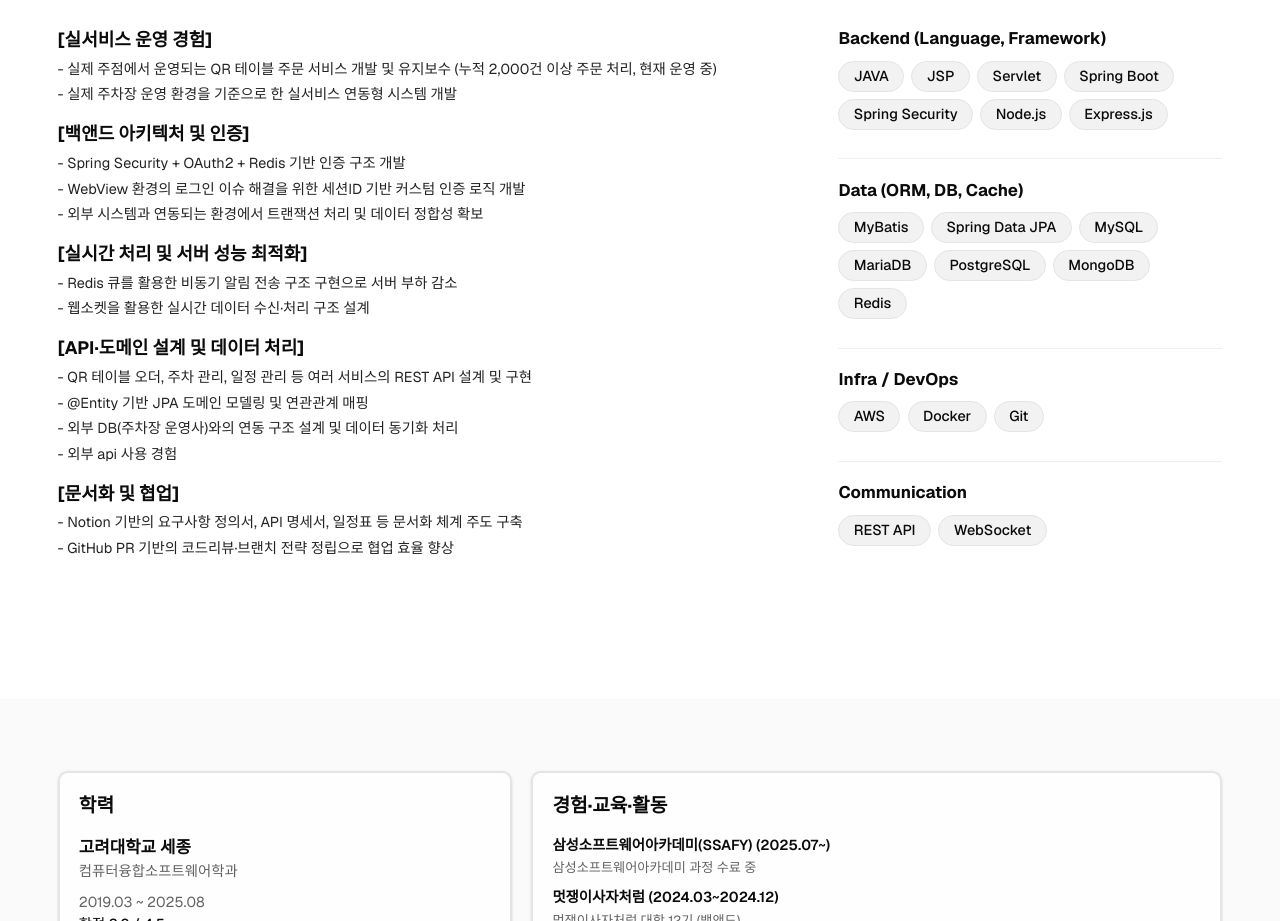
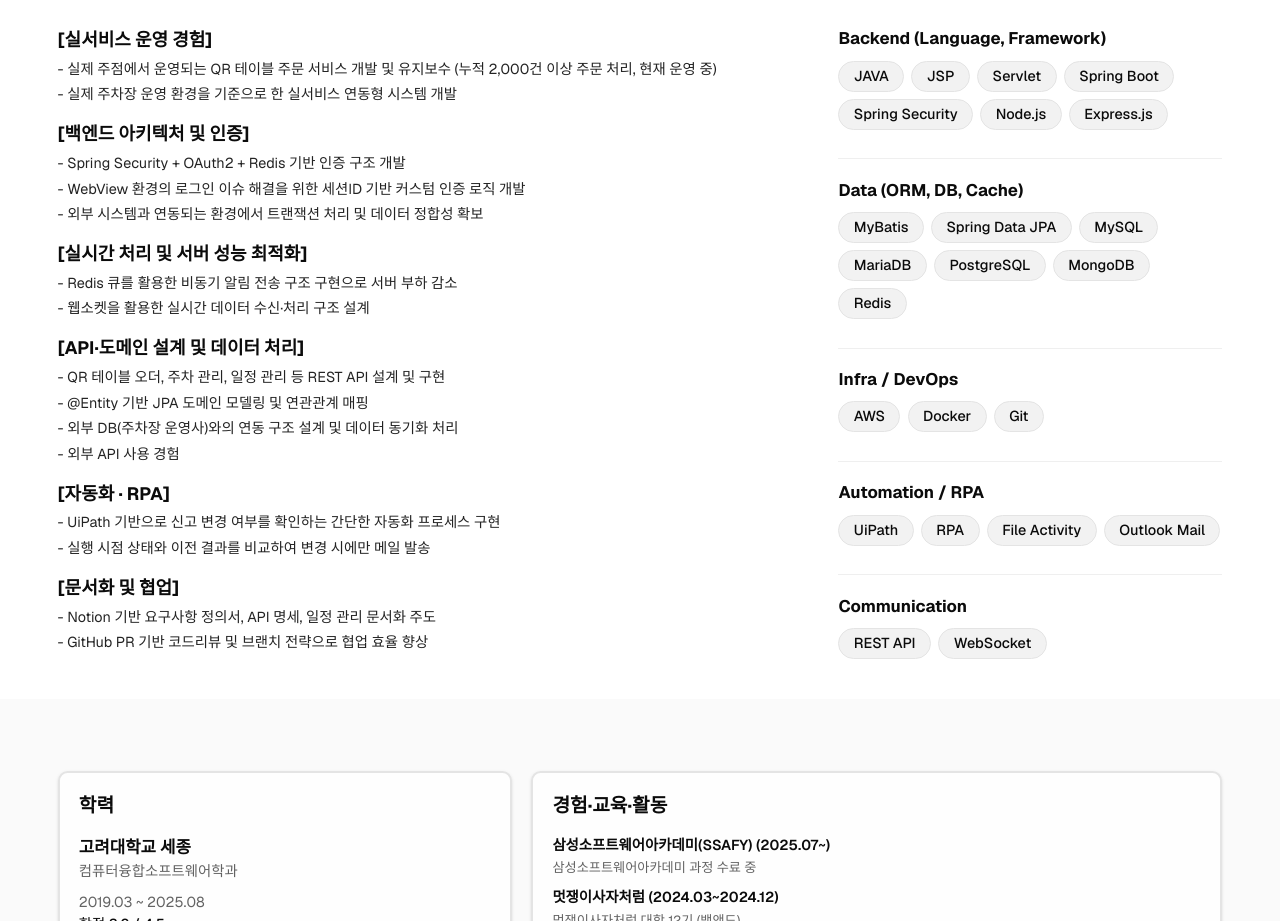
Before and after one commit to dgsim126/donggeun, a Next.js app: page / in a window 1280 px wide. Shown: the part 1600-2521 px from the top of the page. Built offline with nearby package versions, Linux system fonts and the light colour scheme.

Commit message:
feat: done

```diff
--- a/app/page.tsx
+++ b/app/page.tsx
@@ -174,18 +174,21 @@ export default function HomePage() {
     <div className="grid lg:grid-cols-[1fr_320px] gap-6 lg:gap-10">
       <div className="space-y-3">
         <div>
-                  <h3 className="text-sm md:text-[15px] font-bold mb-1 text-foreground">[실서비스 운영 경험]</h3>
+          <h3 className="text-sm md:text-[15px] font-bold mb-1 text-foreground">
+            [실서비스 운영 경험]
+          </h3>
           <ul className="space-y-0.5 text-[11px] md:text-xs text-foreground/90 leading-relaxed">
             <li>
-                      - 실제 주점에서 운영되는 QR 테이블 주문 서비스 개발 및 유지보수 (누적 2,000건 이상 주문 처리, 현재
-                      운영 중)
+              - 실제 주점에서 운영되는 QR 테이블 주문 서비스 개발 및 유지보수 (누적 2,000건 이상 주문 처리, 현재 운영 중)
             </li>
             <li>- 실제 주차장 운영 환경을 기준으로 한 실서비스 연동형 시스템 개발</li>
           </ul>
         </div>
 
         <div>
-                  <h3 className="text-sm md:text-[15px] font-bold mb-1 text-foreground">[백앤드 아키텍처 및 인증]</h3>
+          <h3 className="text-sm md:text-[15px] font-bold mb-1 text-foreground">
+            [백엔드 아키텍처 및 인증]
+          </h3>
           <ul className="space-y-0.5 text-[11px] md:text-xs text-foreground/90 leading-relaxed">
             <li>- Spring Security + OAuth2 + Redis 기반 인증 구조 개발</li>
             <li>- WebView 환경의 로그인 이슈 해결을 위한 세션ID 기반 커스텀 인증 로직 개발</li>
@@ -194,7 +197,9 @@ export default function HomePage() {
         </div>
 
         <div>
-                  <h3 className="text-sm md:text-[15px] font-bold mb-1 text-foreground">[실시간 처리 및 서버 성능 최적화]</h3>
+          <h3 className="text-sm md:text-[15px] font-bold mb-1 text-foreground">
+            [실시간 처리 및 서버 성능 최적화]
+          </h3>
           <ul className="space-y-0.5 text-[11px] md:text-xs text-foreground/90 leading-relaxed">
             <li>- Redis 큐를 활용한 비동기 알림 전송 구조 구현으로 서버 부하 감소</li>
             <li>- 웹소켓을 활용한 실시간 데이터 수신·처리 구조 설계</li>
@@ -202,29 +207,44 @@ export default function HomePage() {
         </div>
 
         <div>
-                  <h3 className="text-sm md:text-[15px] font-bold mb-1 text-foreground">[API·도메인 설계 및 데이터 처리]</h3>
+          <h3 className="text-sm md:text-[15px] font-bold mb-1 text-foreground">
+            [API·도메인 설계 및 데이터 처리]
+          </h3>
           <ul className="space-y-0.5 text-[11px] md:text-xs text-foreground/90 leading-relaxed">
-                    <li>- QR 테이블 오더, 주차 관리, 일정 관리 등 여러 서비스의 REST API 설계 및 구현</li>
+            <li>- QR 테이블 오더, 주차 관리, 일정 관리 등 REST API 설계 및 구현</li>
             <li>- @Entity 기반 JPA 도메인 모델링 및 연관관계 매핑</li>
             <li>- 외부 DB(주차장 운영사)와의 연동 구조 설계 및 데이터 동기화 처리</li>
-                    <li>- 외부 api 사용 경험</li>
+            <li>- 외부 API 사용 경험</li>
           </ul>
         </div>
 
+        {/* ✅ RPA 추가된 부분 */}
         <div>
-                  <h3 className="text-sm md:text-[15px] font-bold mb-1 text-foreground">[문서화 및 협업]</h3>
+          <h3 className="text-sm md:text-[15px] font-bold mb-1 text-foreground">
+            [자동화 · RPA]
+          </h3>
           <ul className="space-y-0.5 text-[11px] md:text-xs text-foreground/90 leading-relaxed">
-                    <li>- Notion 기반의 요구사항 정의서, API 명세서, 일정표 등 문서화 체계 주도 구축</li>
-                    <li>- GitHub PR 기반의 코드리뷰·브랜치 전략 정립으로 협업 효율 향상</li>
+            <li>- UiPath 기반으로 신고 변경 여부를 확인하는 간단한 자동화 프로세스 구현</li>
+            <li>- 실행 시점 상태와 이전 결과를 비교하여 변경 시에만 메일 발송</li>
+          </ul>
+        </div>
+
+
+
+        <div>
+          <h3 className="text-sm md:text-[15px] font-bold mb-1 text-foreground">
+            [문서화 및 협업]
+          </h3>
+          <ul className="space-y-0.5 text-[11px] md:text-xs text-foreground/90 leading-relaxed">
+            <li>- Notion 기반 요구사항 정의서, API 명세, 일정 관리 문서화 주도</li>
+            <li>- GitHub PR 기반 코드리뷰 및 브랜치 전략으로 협업 효율 향상</li>
           </ul>
         </div>
       </div>
 
+      {/* 오른쪽 기술 스택 */}
       <div>
-
-
         <div className="space-y-6">
-  {/* Language */}
           <section>
             <h3 className="text-xs md:text-sm font-bold text-foreground mb-2">
               Backend (Language, Framework)
@@ -239,10 +259,9 @@ export default function HomePage() {
               <TechBadge>Express.js</TechBadge>
             </div>
           </section>
+
           <hr className="my-4 border-border/60" />
 
-
-  {/* Data Access */}
           <section>
             <h3 className="text-xs md:text-sm font-bold text-foreground mb-2">
               Data (ORM, DB, Cache)
@@ -257,9 +276,9 @@ export default function HomePage() {
               <TechBadge>Redis</TechBadge>
             </div>
           </section>
+
           <hr className="my-4 border-border/60" />
 
-  {/* Build */}
           <section>
             <h3 className="text-xs md:text-sm font-bold text-foreground mb-2">
               Infra / DevOps
@@ -270,9 +289,23 @@ export default function HomePage() {
               <TechBadge>Git</TechBadge>
             </div>
           </section>
+
           <hr className="my-4 border-border/60" />
 
-  {/* Communication */}
+          <section>
+            <h3 className="text-xs md:text-sm font-bold text-foreground mb-2">
+              Automation / RPA
+            </h3>
+            <div className="flex flex-wrap gap-1.5">
+              <TechBadge>UiPath</TechBadge>
+              <TechBadge>RPA</TechBadge>
+              <TechBadge>File Activity</TechBadge>
+              <TechBadge>Outlook Mail</TechBadge>
+            </div>
+          </section>
+
+          <hr className="my-4 border-border/60" />
+
           <section>
             <h3 className="text-xs md:text-sm font-bold text-foreground mb-2">
               Communication
@@ -283,12 +316,11 @@ export default function HomePage() {
             </div>
           </section>
         </div>
-
       </div>
-
     </div>
   </div>
 </section>
+
 
         {/* Page 4: 정보 */}
         <section
@@ -538,11 +570,6 @@ export default function HomePage() {
               </Link>
             </div>
 
-
-
-
-
-
             <div className="space-y-5">
               <div className="border-2 border-border rounded-xl p-4 flex flex-col md:flex-row gap-4 bg-background shadow-sm hover:shadow-md transition-shadow">
                 <div className="flex-1">
--- a/app/portfolio/uipath/page.tsx
+++ b/app/portfolio/uipath/page.tsx
@@ -1,7 +1,7 @@
 "use client"
 
 import Link from "next/link"
-import { PortfolioNavigation } from "@/components/portfolio-navigation"
+import { UiPathNavigation } from "@/components/uipath-navigation"
 import { useEffect } from "react"
 
 export default function UiPathPage() {
@@ -11,7 +11,8 @@ export default function UiPathPage() {
 
   return (
     <div className="page-zoom">
-      <PortfolioNavigation />
+      <UiPathNavigation />
+
 
       <main className="min-h-screen bg-background pt-14">
         <div className="max-w-5xl mx-auto py-12 px-4 sm:px-6 lg:px-8">
@@ -20,6 +21,7 @@ export default function UiPathPage() {
           </Link>
 
           {/* SECTION 1: HERO / OVERVIEW */}
+          <section id="service" className="scroll-mt-20">
           <div className="grid md:grid-cols-3 gap-6 mb-10 bg-white p-6 sm:p-8 rounded-lg">
             <div className="md:col-span-2">
               <h1 className="text-3xl sm:text-4xl font-bold mb-3">UiPath</h1>
@@ -63,6 +65,7 @@ export default function UiPathPage() {
               </div>
             </div>
           </div>
+          </section>
 
           {/* SECTION 2: PROJECT OVERVIEW */}
           <section id="overview" className="mb-10 bg-gray-50 p-6 sm:p-8 rounded-lg scroll-mt-16">
--- /dev/null
+++ b/components/uipath-navigation.tsx
@@ -0,0 +1,66 @@
+"use client"
+
+import { useEffect, useState } from "react"
+
+const sections = [
+  { id: "service", label: "서비스 설명" },
+  { id: "overview", label: "프로젝트 개요" },
+  { id: "flow", label: "동작 흐름" },
+  { id: "tech", label: "사용 기술" },
+]
+
+export function UiPathNavigation() {
+  const [activeSection, setActiveSection] = useState(sections[0].id)
+
+  useEffect(() => {
+    const handleScroll = () => {
+      // ✅ 네비 높이만큼 오프셋(너희 공통 nav와 동일: h-12 / sm:h-14)
+      const offset = window.innerWidth >= 640 ? 120 : 110
+      const scrollPosition = window.scrollY + offset
+
+      for (let i = sections.length - 1; i >= 0; i--) {
+        const el = document.getElementById(sections[i].id)
+        if (el && el.offsetTop <= scrollPosition) {
+          setActiveSection(sections[i].id)
+          break
+        }
+      }
+    }
+
+    window.addEventListener("scroll", handleScroll, { passive: true })
+    handleScroll()
+    return () => window.removeEventListener("scroll", handleScroll)
+  }, [])
+
+  const scrollToSection = (id: string) => {
+    const el = document.getElementById(id)
+    if (!el) return
+
+    // ✅ scrollIntoView는 상단 네비에 가려질 수 있어서, offset 스크롤로 처리
+    const y = el.getBoundingClientRect().top + window.scrollY
+    const navH = window.innerWidth >= 640 ? 56 : 48 // sm:h-14 / 기본 h-12
+    window.scrollTo({ top: y - navH - 18, behavior: "smooth" })
+  }
+
+  return (
+    <nav className="fixed top-0 left-0 right-0 z-50 bg-background/80 backdrop-blur-sm border-b border-border">
+      <div className="max-w-5xl mx-auto px-4 sm:px-6 lg:px-8">
+        <div className="flex items-center justify-center gap-2 sm:gap-4 md:gap-8 h-12 sm:h-14">
+          {sections.map((s) => (
+            <button
+              key={s.id}
+              onClick={() => scrollToSection(s.id)}
+              className={`text-xs sm:text-sm font-medium transition-colors px-2 sm:px-3 py-1 rounded ${
+                activeSection === s.id
+                  ? "text-blue-600 bg-blue-50"
+                  : "text-muted-foreground hover:text-foreground"
+              }`}
+            >
+              {s.label}
+            </button>
+          ))}
+        </div>
+      </div>
+    </nav>
+  )
+}
```
Lines whose indentation alone changed are shown as unchanged.
